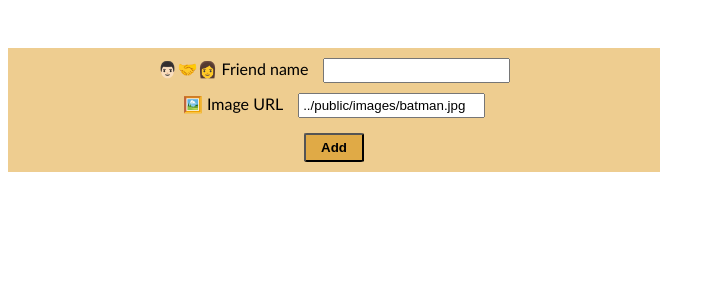
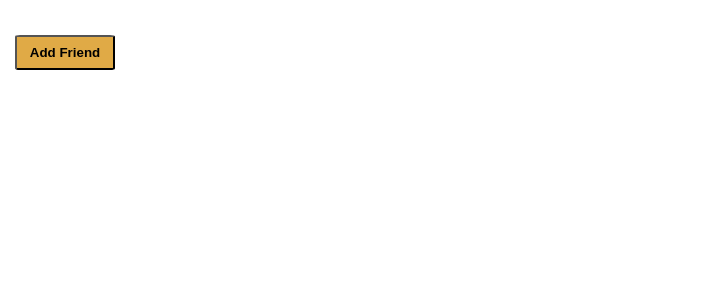
Before and after one commit to FernandoAvellar/eat-and-split, a React app: page / in a window 1280 px wide. Shown: the top 300 px of the page, without its empty margins (0-715 px from the left). Built offline with nearby package versions, Linux system fonts and the light colour scheme; the HTML template or start-up script is replaced by a standard one.

Commit message:
Add show/hide buttons and friend selection

```diff
--- a/src/App.jsx
+++ b/src/App.jsx
@@ -4,16 +4,135 @@ import { useState } from 'react';
 
 export default function App() {
   const [friends, setFriends] = useState([]);
+  const [showButton, setShowButton] = useState(false);
+  const friendSelected = friends.find((friend) => friend.selected) || null;
 
   function handleNewFriend(friend) {
     setFriends((friends) => [...friends, friend]);
+    toggleShowButton();
+  }
+
+  function handleFriendSelect(id) {
+    setFriends((friends) => {
+      const updatedFriend = friends.find((friend) => friend.id === id);
+      // Se o amigo já estiver selecionado, desativa todos
+      if (updatedFriend.selected) {
+        return friends.map((friend) => ({ ...friend, selected: false }));
+      }
+      // Caso contrário, ativa o amigo selecionado e desativa os demais
+      return friends.map((friend) => ({
+        ...friend,
+        selected: friend.id === updatedFriend.id,
+      }));
+    });
+  }
+
+  function toggleShowButton() {
+    setShowButton((showButton) => setShowButton(!showButton));
   }
 
   return (
-    <div>
-      <FriendList friends={friends} />
-      <AddFriend onAddFriend={(friend) => handleNewFriend(friend)} />
+    <div className="App">
+      <div className="user-and-split-view">
+        <FriendList
+          friends={friends}
+          onSelect={(id) => handleFriendSelect(id)}
+        />
+        {friendSelected === null ? '' : <SplitBill friend={friendSelected} />}
+      </div>
+      {!showButton && (
+        <ButtonAddClose text="Add Friend" onClick={toggleShowButton} />
+      )}
+      {showButton && (
+        <AddFriend onAddFriend={(friend) => handleNewFriend(friend)} />
+      )}
+      {showButton && <ButtonAddClose text="Close" onClick={toggleShowButton} />}
     </div>
+  );
+}
+
+function SplitBill({ friend }) {
+  const [bill, setBill] = useState(0);
+  const [yourExpense, setYourExpense] = useState(0);
+  const [otherExpense, setOtherExpense] = useState(0);
+  const [whoPays, setWhoPays] = useState('You');
+
+  return (
+    <div className="split-bill">
+      <h3>Split a bill with {friend.name}</h3>
+      <form>
+        <div>
+          <label>💵 Bill value</label>
+          <input
+            type="number"
+            value={bill}
+            onChange={(e) => setBill(Number(e.target.value))}
+          />
+        </div>
+        <div>
+          <label>🧍🏻‍♂️ Your expense</label>
+          <input
+            type="number"
+            value={yourExpense}
+            onChange={(e) => setYourExpense(Number(e.target.value))}
+          />
+        </div>
+        <div>
+          <label>👨🏻‍🤝‍👩 {friend.name} expense</label>
+          <input
+            type="number"
+            value={otherExpense}
+            onChange={(e) => setOtherExpense(Number(e.target.value))}
+          />
+        </div>
+        <div>
+          <label>Who is paying the bill</label>
+          <select value={whoPays} onChange={(e) => setWhoPays(e.target.value)}>
+            <option value="You"></option>
+            <option value={friend.name}></option>
+          </select>
+        </div>
+      </form>
+      <button type="submit">Split bill</button>
+    </div>
+  );
+}
+
+function FriendList({ friends, onSelect }) {
+  return (
+    <table className="tb-friend-list">
+      <tbody>
+        {friends.map((friend) => (
+          <tr key={friend.id}>
+            <Friend
+              id={friend.id}
+              name={friend.name}
+              img_url={friend.img_url}
+              balance={friend.balance}
+              selected={friend.selected}
+              onSelect={onSelect}
+            />
+          </tr>
+        ))}
+      </tbody>
+    </table>
+  );
+}
+
+function Friend({ id, name, img_url, balance, selected, onSelect }) {
+  return (
+    <td className="friend">
+      <img className="friend-image" src={img_url} alt="batman picture" />
+      <div className="friend-txt">
+        <p className="friend-name">{name}</p>
+        <p>
+          {name} owes you ${balance}
+        </p>
+      </div>
+      <button className="friend-select-btn" onClick={() => onSelect(id)}>
+        {selected ? 'Close' : 'Select'}
+      </button>
+    </td>
   );
 }
 
@@ -55,41 +174,19 @@ function AddFriend({ onAddFriend }) {
           onChange={(e) => setImgUrl(e.target.value)}
         />
       </div>
-      <button type="submit">Add</button>
+      <button disabled={!name || !img_url} type="submit">
+        Add
+      </button>
     </form>
   );
 }
 
-function FriendList({ friends }) {
+function ButtonAddClose({ text, onClick }) {
   return (
-    <table className="tb-friend-list">
-      <tbody>
-        {friends.map((friend) => (
-          <tr key={friend.id}>
-            <Friend
-              name={friend.name}
-              img_url={friend.img_url}
-              balance={friend.balance}
-              selected={friend.selected}
-            />
-          </tr>
-        ))}
-      </tbody>
-    </table>
+    <div>
+      <button className="btn-add-close-friend" onClick={onClick}>
+        {text}
+      </button>
+    </div>
   );
 }
-
-function Friend({ name, img_url, balance, selected }) {
-  return (
-    <td className="friend">
-      <img className="friend-image" src={img_url} alt="batman picture" />
-      <div className="friend-txt">
-        <p className="friend-name">{name}</p>
-        <p>
-          {name} owes you ${balance}
-        </p>
-      </div>
-      <button className="friend-btn">{selected ? 'Close' : 'Select'}</button>
-    </td>
-  );
-}
--- a/src/index.css
+++ b/src/index.css
@@ -1,5 +1,31 @@
+* {
+  margin: 0;
+  padding: 0;
+  box-sizing: border-box;
+}
+
 body {
   font-family: 'Gill Sans', 'Gill Sans MT', Calibri, 'Trebuchet MS', sans-serif;
+}
+
+.App {
+  display: flex;
+  flex-direction: column;
+  gap: 5px;
+  align-items: left;
+}
+
+.user-and-split-view {
+  display: flex;
+  flex-direction: row;
+  gap: 5px;
+}
+
+.split-bill {
+  display: flex;
+  flex-direction: column;
+  align-items: center;
+  background-color: gray;
 }
 
 .friend {
@@ -31,7 +57,7 @@ body {
   font-weight: bold;
 }
 
-.friend-btn {
+.friend-select-btn {
   width: 80px;
   height: fit-content;
   padding: 8px;
@@ -42,7 +68,7 @@ body {
   margin-right: 10px;
 }
 
-.friend-btn:hover {
+.friend-select-btn:hover {
   cursor: pointer;
   background-color: rgb(212, 145, 19);
 }
@@ -50,7 +76,18 @@ body {
 .tb-friend-list {
   width: 50%;
   padding: 10px;
-  margin-bottom: 20px;
+  margin-bottom: 10px;
+}
+
+.btn-add-close-friend {
+  width: 100px;
+  height: fit-content;
+  padding: 8px;
+  border-radius: 5%;
+  background-color: rgb(224, 170, 70);
+  font-weight: bolder;
+  margin-bottom: 15px;
+  margin-left: 15px;
 }
 
 .add-form {
@@ -61,6 +98,7 @@ body {
   gap: 10px;
   width: 50%;
   padding: 10px;
+  margin-left: 15px;
 }
 
 .add-form input {
@@ -82,3 +120,8 @@ body {
   cursor: pointer;
   background-color: rgb(212, 145, 19);
 }
+
+.add-form button:disabled {
+  cursor: default;
+  background-color: rgb(224, 170, 70);
+}
```
